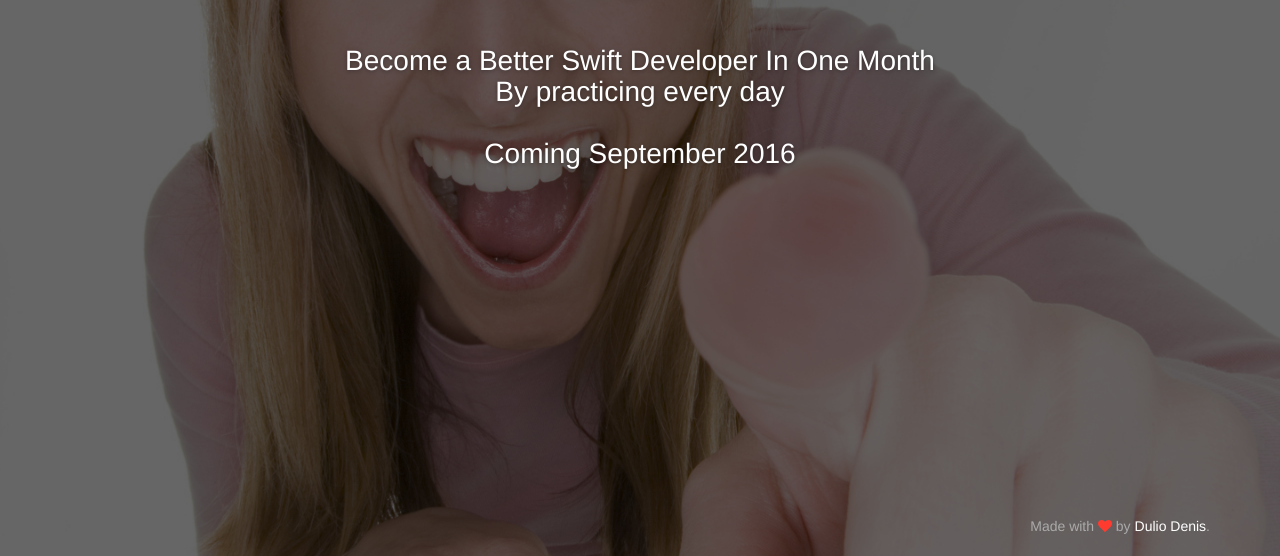
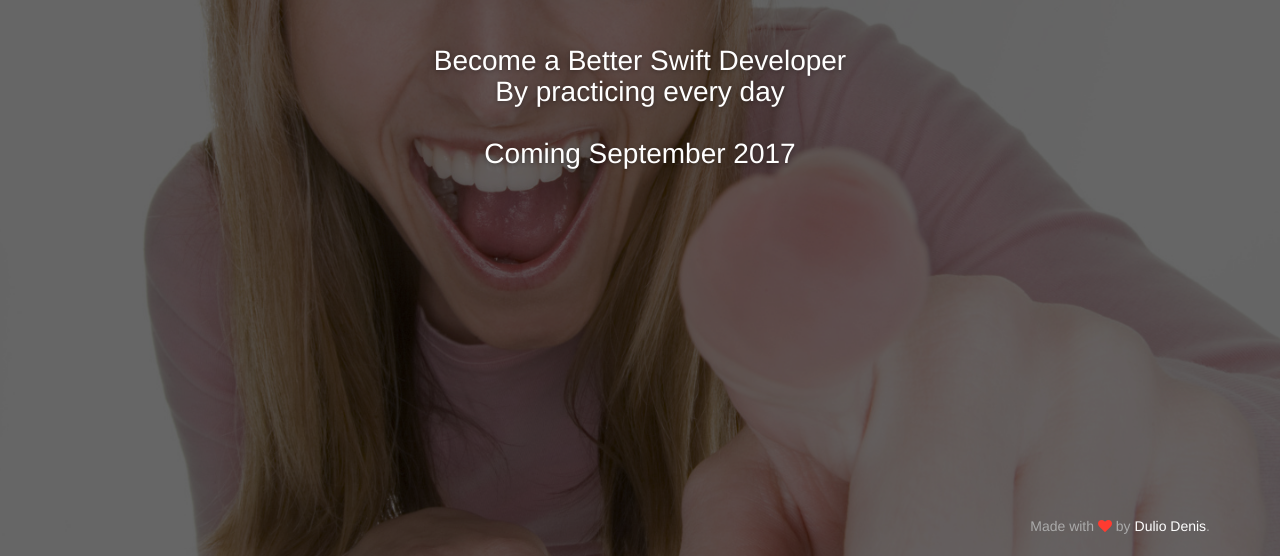
Before and after one commit to duliodenis/swift-challenge-club, a plain HTML site: page index.html in a window 1280 px wide. Shown: the part 244-800 px from the top of the page. Drawn offline with Linux system fonts and the light colour scheme; a web font is replaced by a local one.

Commit message:
Updated date on Coming Soon

```diff
--- a/index.html
+++ b/index.html
@@ -35,7 +35,7 @@
 <!--  H1 can have 2 designs: "logo" and "logo cursive"           -->
 
         <div class="content">
-            <h4 class="motto">Become a Better Swift Developer In One Month<br>By practicing every day<br><br>Coming September 2016</h4>
+            <h4 class="motto">Become a Better Swift Developer<br>By practicing every day<br><br>Coming September 2017</h4>
         </div>
     </div>
     <div class="footer">
```
